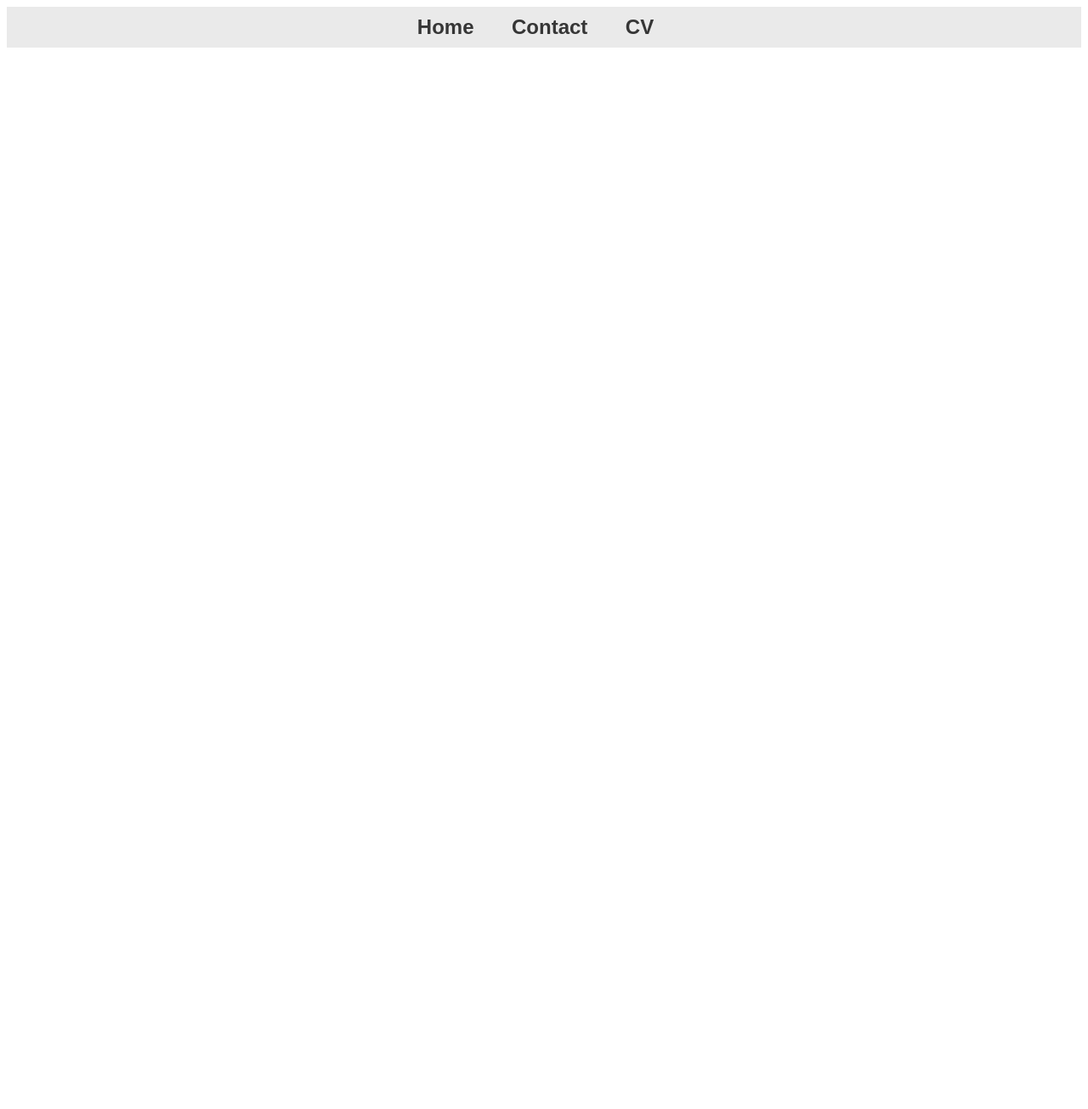
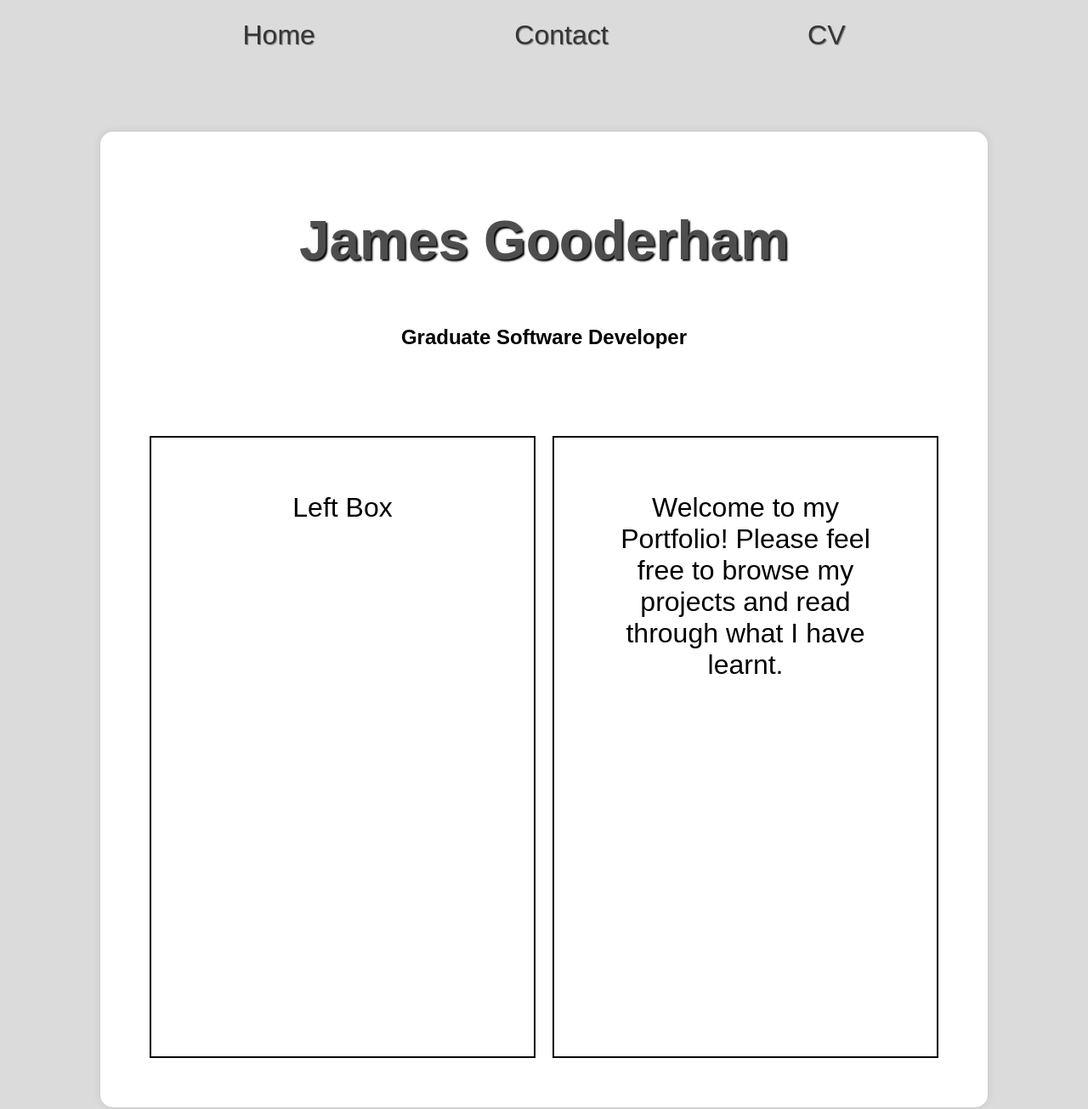
Before and after one commit to jamesgooderham/Portfolio_Main, a plain HTML site: page index.html in a window 1280 px wide. Shown: the whole page at 85% size. Before the commit the page ends 800 px from the top, so only its background shows below. Drawn offline with Linux system fonts and the light colour scheme.

Commit message:
Created box model for homepage

```diff
--- a/index.html
+++ b/index.html
@@ -8,7 +8,7 @@
 </head>
 <body>
     <!--Navbar -->
-    <div class="navbar">
+    <div class= "navbar">
         <ul>
             <li><a href="index.html">Home</a></li>
             <li><a href="contact.html">Contact</a></li>
@@ -18,8 +18,23 @@
 
     <!--Title -->
 
+    <div class="main-box">
+        <div class="title">
+            <h1>James Gooderham</h1>
+        </div>
+<!--         <div class="box-img">
+            <img src="/img/MyMemoji.png">
+        </div> -->
+        <div class="box-caption">
+            <h2>Graduate Software Developer</h2>
+        </div>
+        <br><br><br><br>
+        <div class="box-parent">
+            <div class="box-child1">Left Box</div>
+            <div class="box-child2">Welcome to my Portfolio! Please feel free to browse my projects and read through what I have learnt.</div>
+        </div>
 
-    <!--Caption-->
+    </div>
 
 
     <!--Introductory Text -->
--- a/style.css
+++ b/style.css
@@ -1,9 +1,11 @@
 body{
     font-family: Arial, Helvetica, sans-serif;
-}
+    background-color: rgb(219, 219, 219);
+  }
+
+/*-------------Navbar----------------*/
 
 .navbar { /* Navbar object*/
-    background-color: #eaeaea;
     text-align: center;
   }
 
@@ -11,19 +13,92 @@ body{
     list-style: none;
     padding: 0;
     margin: 0;
+
   }
 
   .navbar li { /*Navbar list*/
     display: inline-block;
-    margin-right: 20px;
+    padding-right: 100px;
+    padding-left: 100px;
+
   }
 
   .navbar a { /*Navbar text*/
     text-decoration: none;
     color: #363636;
-    font-weight: bold;
-    font-size: 1.5rem;
-    padding: 10px;
+    font-weight: thin;
+    font-size: 2rem;
+    padding: 15px;
     display: block;
     stroke:black;
+    text-shadow: 1px 1px 1px gray;
   }
+
+  .navbar a:hover{
+    text-decoration: underline;
+  }
+
+  /*-------------Navbar end------------*/
+
+  .main-box{
+    width: 75%;
+    height: 90%;
+    background-color: #fff;
+    margin: 5rem auto; /* Adjust margin to add spacing at the top */
+    padding: 3rem;
+    justify-content: center;
+    border-radius: 15px;
+    box-shadow: 0 0 10px rgba(0, 0, 0, 0.1);
+    display: flex;
+    flex-direction: column;
+    align-items: center;
+    text-align: center;
+    max-width: 75%;
+  }
+
+  .title{
+    font-size: 2rem;
+    justify-content: center;
+    display: flex;
+  }
+  .title h1{
+    color: rgb(78, 78, 78);
+    text-shadow: 2px 2px 2px black;
+  }
+  .box-caption{
+    justify-content: center;
+    display: flex;
+  }
+  .box-content{
+    justify-content: center;
+    display: flex;
+    padding: 3rem;
+  }
+
+  .box-img{
+    border-radius: 75%;
+    border: 2px black;
+  }
+
+  .box-parent{
+    display: flex;
+    flex-direction: row;
+    justify-content: center;
+  }
+  .box-child1,
+  .box-child2{
+    width: 45%;
+    height: 600px;
+    border: 2px solid black;
+    padding: 4rem;
+    margin: 10px;
+    font-size: 2rem
+}
+
+@media screen and (max-width: 900px) {
+  .box-parent {
+      flex-direction: column;
+      justify-content: center;
+      align-items: center;
+  }
+}
```
Also changed, not shown: img/MyMemoji.png (added), img/hammer.png (added), img/homeicon.png (added), 1 other file.
